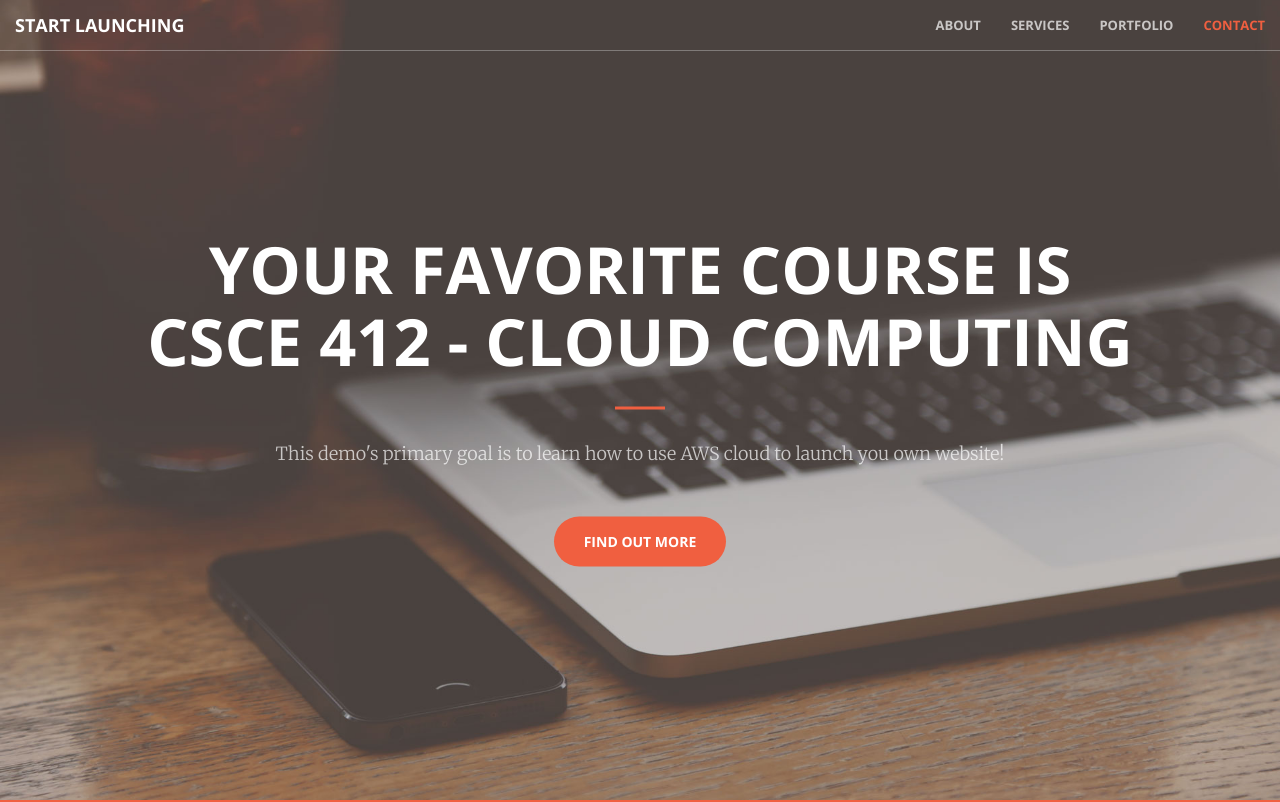
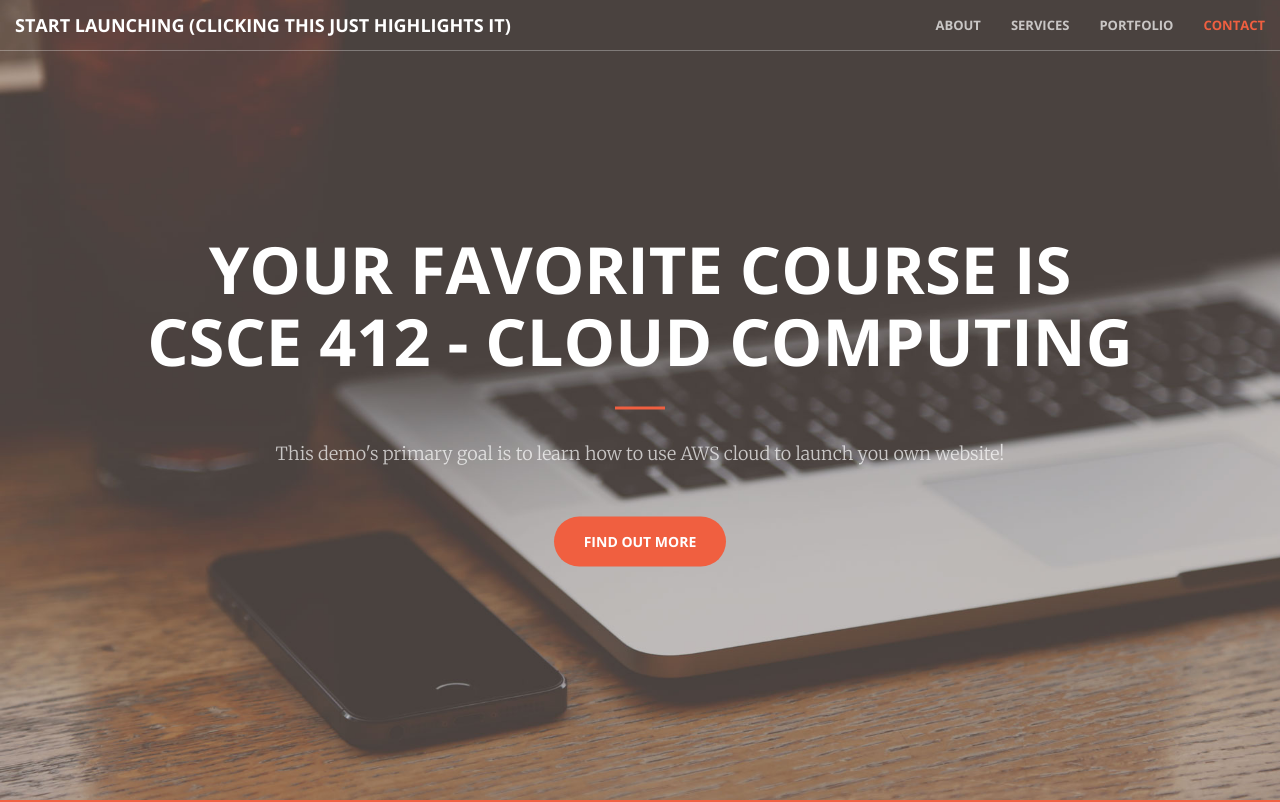
Before and after one commit to carter-ho/Proj3-Cloud, a plain HTML site: page index.html in a window 1280 px wide. Shown: the top 802 px of the page. Drawn offline with nearby package versions, Linux system fonts and the light colour scheme.

Commit message:
edited start launching link

```diff
--- a/index.html
+++ b/index.html
@@ -9,7 +9,7 @@
     <meta name="description" content="">
     <meta name="author" content="">
 
-    <title>Creative - Start Launching (Clicking this does nothing)</title>
+    <title>Creative - Start Launching</title>
 
     <!-- Bootstrap Core CSS -->
     <link rel="stylesheet" href="css/bootstrap.min.css" type="text/css">
@@ -46,7 +46,7 @@
                     <span class="icon-bar"></span>
                     <span class="icon-bar"></span>
                 </button>
-                <a class="navbar-brand page-scroll" href="#page-top">Start Launching</a>
+                <a class="navbar-brand page-scroll" href="#page-top">Start Launching (Clicking this just highlights it)</a>
             </div>
 
             <!-- Collect the nav links, forms, and other content for toggling -->
```
